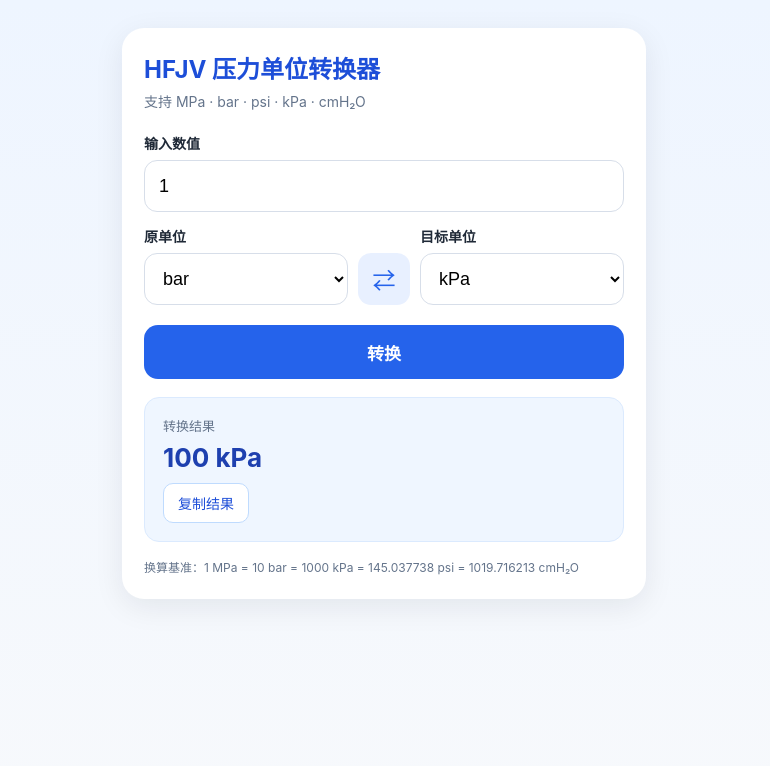
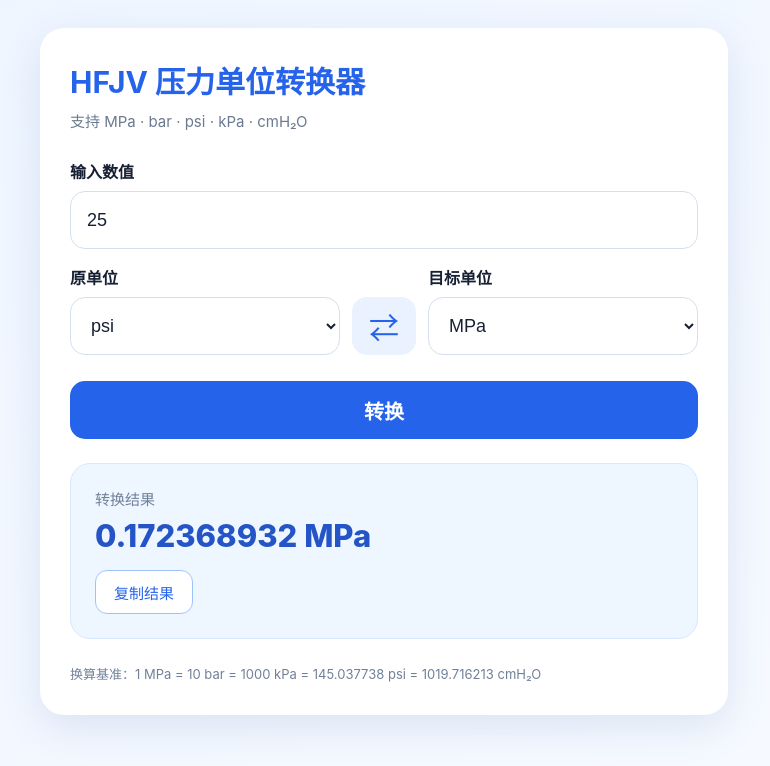
Before and after one commit to soosoo0727/HFJV-Pressure-Converter, a plain HTML site: page index.html in a window 1280 px wide. Shown: the whole page, without its empty margins (256-1026 px from the left). Drawn offline with Linux system fonts and the light colour scheme.

Commit message:
Add files via upload

```diff
--- a/index.html
+++ b/index.html
@@ -1,45 +1,65 @@
-<!doctype html>
+<!DOCTYPE html>
 <html lang="zh-CN">
 <head>
-<meta charset="utf-8">
-<meta name="viewport" content="width=device-width, initial-scale=1, viewport-fit=cover">
+<meta charset="UTF-8">
+<meta name="viewport" content="width=device-width,initial-scale=1,viewport-fit=cover">
 <meta name="theme-color" content="#2563eb">
+<meta name="description" content="HFJV压力单位转换器，支持MPa、bar、psi、kPa、cmH₂O">
 <link rel="manifest" href="manifest.json">
-<title>HFJV压力单位转换器</title>
+<link rel="apple-touch-icon" href="icons/icon-192.png">
+<title>HFJV压力转换器</title>
 <style>
-:root{font-family:-apple-system,BlinkMacSystemFont,"Segoe UI","Microsoft YaHei",sans-serif;color:#1f2937;background:#f5f7fb}
-*{box-sizing:border-box} body{margin:0;min-height:100vh;background:linear-gradient(#eef5ff,#f7f9fc)}
-.app{max-width:560px;margin:0 auto;padding:28px 18px 40px}
-.card{background:white;border-radius:22px;padding:22px;box-shadow:0 8px 30px rgba(15,23,42,.08)}
-h1{font-size:24px;margin:0 0 6px;color:#1d4ed8} .sub{color:#64748b;font-size:14px;margin-bottom:22px}
-label{display:block;font-size:14px;font-weight:600;margin:14px 0 7px}
-input,select{width:100%;height:52px;border:1px solid #d7dee9;border-radius:13px;padding:0 14px;font-size:18px;background:#fff;outline:none}
+*{box-sizing:border-box}
+body{margin:0;min-height:100vh;background:linear-gradient(145deg,#eef5ff,#f7faff);font-family:-apple-system,BlinkMacSystemFont,"Segoe UI","Microsoft YaHei",sans-serif;color:#172033}
+.wrap{max-width:720px;margin:0 auto;padding:28px 16px 40px}
+.card{background:#fff;border-radius:24px;padding:30px;box-shadow:0 12px 40px rgba(35,82,160,.12)}
+h1{margin:0;color:#2563eb;font-size:30px}
+.sub{margin:8px 0 28px;color:#6b7a90;font-size:15px}
+label{display:block;font-weight:700;margin:16px 0 8px}
+input,select{width:100%;height:58px;border:1px solid #d5dfef;border-radius:15px;padding:0 16px;font-size:18px;background:#fff;color:#172033;outline:none}
 input:focus,select:focus{border-color:#2563eb;box-shadow:0 0 0 3px rgba(37,99,235,.12)}
-.row{display:grid;grid-template-columns:1fr 52px 1fr;gap:10px;align-items:end}
-.swap{height:52px;border:0;border-radius:13px;background:#e8f0ff;color:#2563eb;font-size:23px;cursor:pointer}
-button.convert{width:100%;height:54px;margin-top:20px;border:0;border-radius:14px;background:#2563eb;color:white;font-size:17px;font-weight:700;cursor:pointer}
-.result{margin-top:18px;padding:18px;border-radius:15px;background:#eff6ff;border:1px solid #dbeafe}
-.result .small{font-size:13px;color:#64748b;margin-bottom:7px}.result .value{font-size:26px;font-weight:750;color:#1e40af;word-break:break-all}
-.copy{margin-top:10px;border:1px solid #bfdbfe;background:white;color:#1d4ed8;border-radius:10px;padding:9px 14px;font-size:14px}
-.note{margin-top:16px;color:#64748b;font-size:12px;line-height:1.6}
-@media(max-width:390px){.row{grid-template-columns:1fr 44px 1fr}.app{padding:20px 12px}.card{padding:18px}}
+.row{display:grid;grid-template-columns:1fr 64px 1fr;gap:12px;align-items:end}
+.swap{height:58px;border:0;border-radius:15px;background:#eaf1ff;color:#2563eb;font-size:30px;cursor:pointer}
+button.convert{width:100%;height:58px;border:0;border-radius:15px;background:#2563eb;color:#fff;font-size:20px;font-weight:700;margin-top:26px;cursor:pointer}
+.result{margin-top:24px;padding:24px;border-radius:20px;background:#eef6ff;border:1px solid #d7e8ff}
+.result-title{color:#71809a;font-size:15px}
+.value{margin:8px 0 16px;color:#2454c6;font-size:31px;font-weight:800;word-break:break-word}
+.copy{height:44px;padding:0 18px;border:1px solid #9fc2ff;border-radius:12px;background:#fff;color:#2563eb;font-size:15px;cursor:pointer}
+.note{margin-top:24px;color:#71809a;font-size:13px;line-height:1.7}
+.install{display:none;margin-top:18px;width:100%;height:48px;border:0;border-radius:13px;background:#eaf1ff;color:#2563eb;font-weight:700}
+@media(max-width:520px){.card{padding:22px;border-radius:20px}h1{font-size:26px}.row{grid-template-columns:1fr 52px 1fr;gap:8px}.swap{font-size:24px}}
 </style>
 </head>
 <body>
-<div class="app"><div class="card">
+<div class="wrap">
+<div class="card">
 <h1>HFJV 压力单位转换器</h1>
 <div class="sub">支持 MPa · bar · psi · kPa · cmH₂O</div>
-<label>输入数值</label>
-<input id="num" type="number" inputmode="decimal" step="any" value="1" placeholder="请输入数值">
+
+<label for="num">输入数值</label>
+<input id="num" type="number" inputmode="decimal" step="any" value="25" placeholder="请输入数值">
+
 <div class="row">
-<div><label>原单位</label><select id="from"></select></div>
+<div><label for="from">原单位</label><select id="from"></select></div>
 <button class="swap" id="swap" aria-label="交换单位">⇄</button>
-<div><label>目标单位</label><select id="to"></select></div>
+<div><label for="to">目标单位</label><select id="to"></select></div>
 </div>
+
 <button class="convert" id="convert">转换</button>
-<div class="result"><div class="small">转换结果</div><div class="value" id="result">—</div><button class="copy" id="copy">复制结果</button></div>
-<div class="note">换算基准：1 MPa = 10 bar = 1000 kPa = 145.037738 psi = 1019.716213 cmH₂O</div>
-</div></div>
+
+<div class="result">
+<div class="result-title">转换结果</div>
+<div class="value" id="result">—</div>
+<button class="copy" id="copy">复制结果</button>
+</div>
+
+<button class="install" id="install">安装到手机</button>
+
+<div class="note">
+换算基准：1 MPa = 10 bar = 1000 kPa = 145.037738 psi = 1019.716213 cmH₂O
+</div>
+</div>
+</div>
 <script>
 const units={
   MPa:1,
@@ -47,18 +67,27 @@ const units={
   kPa:0.001,
   psi:1/145.037738,
   "cmH₂O":1/1019.716213
-}; // value is MPa
-const names=Object.keys(units);
-const from=document.getElementById('from'),to=document.getElementById('to'),num=document.getElementById('num'),result=document.getElementById('result');
-for(const u of names){from.add(new Option(u,u));to.add(new Option(u,u))}
-from.value='bar';to.value='kPa';
-function fmt(x){if(!Number.isFinite(x)) return '请输入有效数值'; return Number(x.toPrecision(12)).toLocaleString('en-US',{maximumFractionDigits:10})+' '+to.value}
-function calc(){const x=Number(num.value); if(num.value===''){result.textContent='—';return} result.textContent=fmt(x*units[from.value]/units[to.value]);}
-document.getElementById('convert').onclick=calc;
-num.addEventListener('input',calc); from.onchange=calc; to.onchange=calc;
-document.getElementById('swap').onclick=()=>{const a=from.value;from.value=to.value;to.value=a;calc()};
-document.getElementById('copy').onclick=async()=>{if(result.textContent==='—')return; try{await navigator.clipboard.writeText(result.textContent);document.getElementById('copy').textContent='已复制';setTimeout(()=>document.getElementById('copy').textContent='复制结果',1200)}catch(e){}};
-calc();
-if('serviceWorker' in navigator) navigator.serviceWorker.register('sw.js').catch(()=>{});
+};
+const from=document.getElementById("from"),to=document.getElementById("to"),num=document.getElementById("num"),result=document.getElementById("result");
+Object.keys(units).forEach(u=>{from.add(new Option(u,u));to.add(new Option(u,u));});
+from.value="psi";to.value="MPa";
+function convert(){
+ const n=Number(num.value);
+ if(!Number.isFinite(n)){result.textContent="请输入有效数值";return;}
+ const v=n*units[from.value]/units[to.value];
+ result.textContent=v.toPrecision(10).replace(/\.?0+$/,"")+" "+to.value;
+}
+document.getElementById("convert").onclick=convert;
+document.getElementById("swap").onclick=()=>{const x=from.value;from.value=to.value;to.value=x;convert();};
+document.getElementById("copy").onclick=async()=>{try{await navigator.clipboard.writeText(result.textContent);document.getElementById("copy").textContent="已复制";setTimeout(()=>document.getElementById("copy").textContent="复制结果",1200)}catch(e){}};
+num.addEventListener("keydown",e=>{if(e.key==="Enter")convert()});
+convert();
+
+let deferredPrompt;
+const installBtn=document.getElementById("install");
+window.addEventListener("beforeinstallprompt",e=>{e.preventDefault();deferredPrompt=e;installBtn.style.display="block";});
+installBtn.onclick=async()=>{if(!deferredPrompt)return;deferredPrompt.prompt();await deferredPrompt.userChoice;deferredPrompt=null;installBtn.style.display="none";};
+if("serviceWorker" in navigator) window.addEventListener("load",()=>navigator.serviceWorker.register("./sw.js"));
 </script>
-</body></html>
+</body>
+</html>
```
Also changed, not shown: sw.js (added, +10 -0 lines), icon-192.png (added), icon-512.png (added), manifest.json (added).
